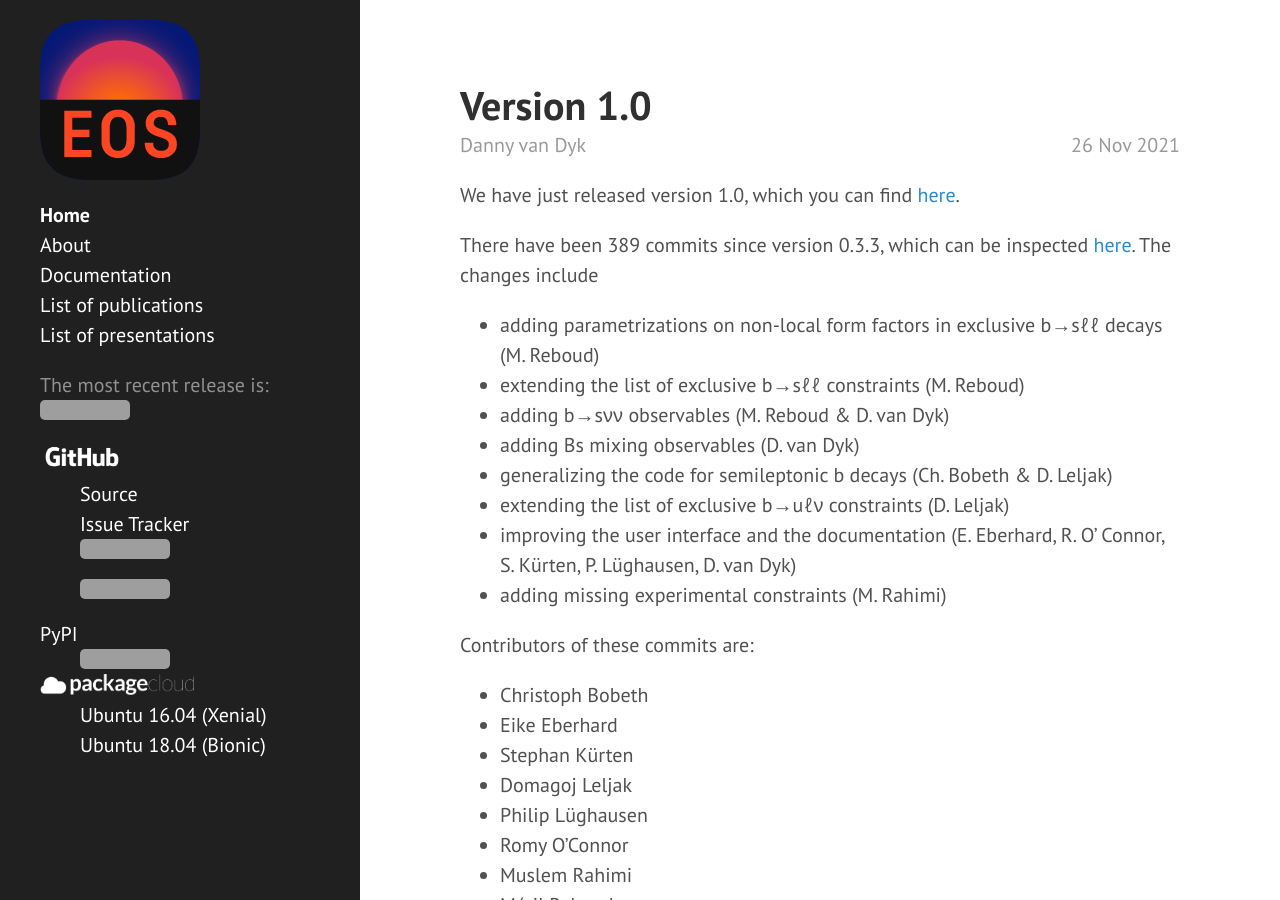
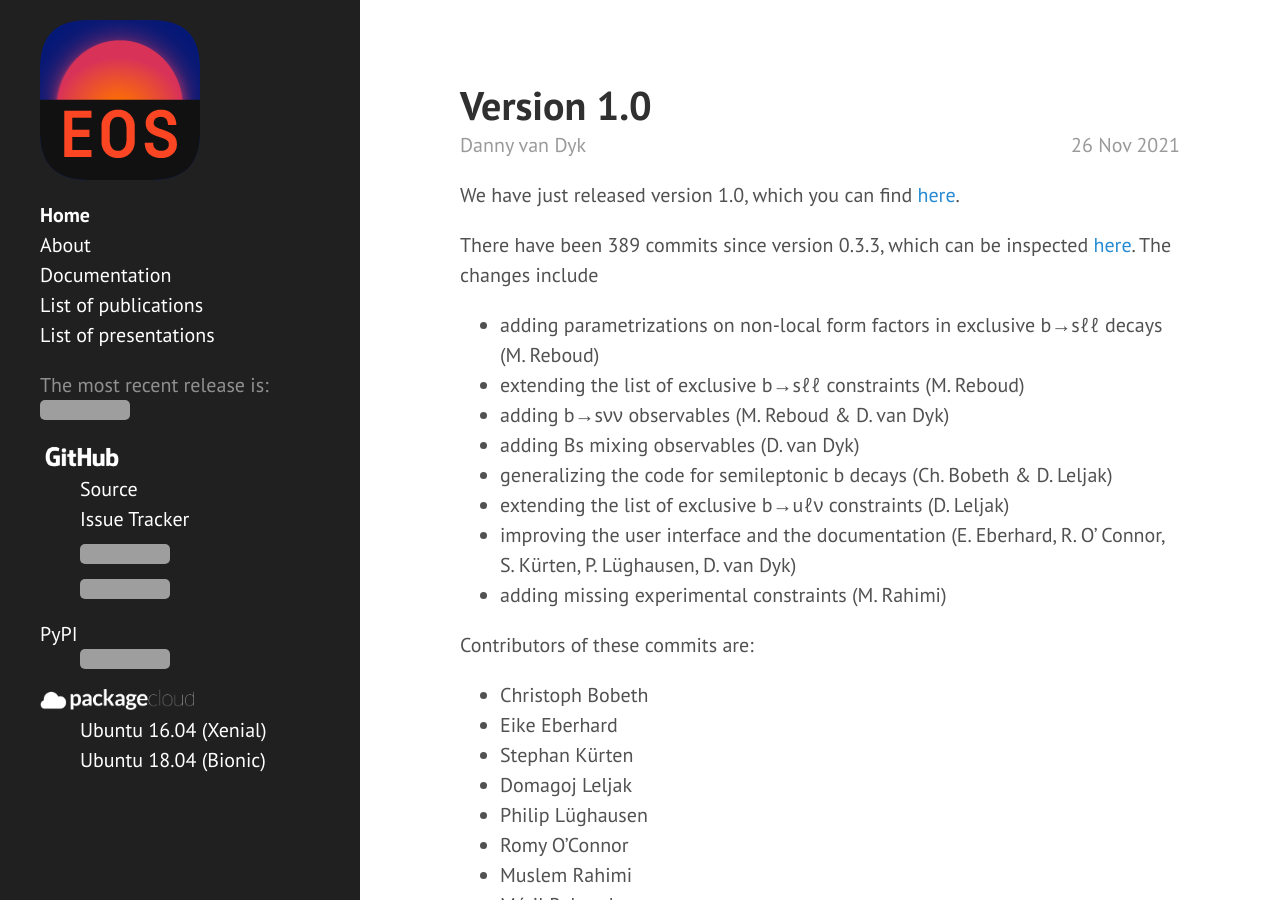
Before and after one commit to eos/eos.github.io, a Jekyll site: the page built from index.html, in a window 1280 px wide and 900 px high. Built offline with Jekyll 4.4.1, drawn with Linux system fonts in a browser that asks for light colours; the list of posts is cut into pages by our own code; grey boxes are pictures that could not be loaded.

Commit message:
Update sidebar layout

```diff
--- a/_includes/sidebar.html
+++ b/_includes/sidebar.html
@@ -29,16 +29,16 @@
     <div class="sidebar-about">
     <ul class="sidebar-nav">
       <li class="sidebar-nav-item">The most recent release is:<br/><a href="http://dx.doi.org/{{ site.doi }}"><img src="https://zenodo.org/badge/doi/{{ site.doi }}.svg" /></a></li>
-      <li class="sidebar-nav-item" style="margin-bottom: -15px">
+      <li class="sidebar-nav-item" style="margin-bottom: -20px">
           <a href="https://github.com"><img src="/images/github-logo.png" width="30%"/></a>
       </li>
       <ul>
           <li class="sidebar-nav-item"><a href="{{ site.github.repo }}">Source</a></li>
-          <li class="sidebar-nav-item"><a href="{{ site.github.repo }}/issues">Issue Tracker</a></li>
-          <li class="sidebar-nav-item"><img src="{{ site.github.repo }}/actions/workflows/ubuntu-build+check+deploy.yaml/badge.svg?branch=master" /></li>
+          <li class="sidebar-nav-item" style="margin-bottom: +10px"><a href="{{ site.github.repo }}/issues">Issue Tracker</a></li>
+          <li class="sidebar-nav-item" style="margin-bottom: -5px"><img src="{{ site.github.repo }}/actions/workflows/ubuntu-build+check+deploy.yaml/badge.svg?branch=master" /></li>
           <li class="sidebar-nav-item"><img src="{{ site.github.repo }}/actions/workflows/manylinux-build+check+deploy.yaml/badge.svg?branch=master" /></li>
       </ul>
-      <li class="sidebar-nav-item" style="margin-bottom: -15px">
+      <li class="sidebar-nav-item">
           <a href="https://pypi.org">PyPI</a
       </li>
       <ul>
```
